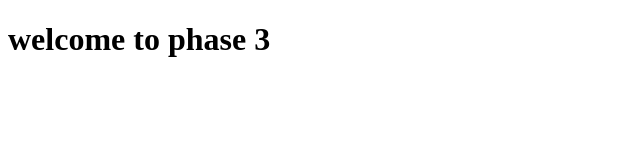
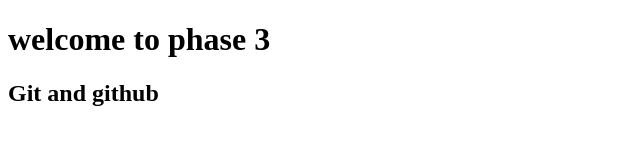
Before and after one commit to Melijah5/phase_3, a plain HTML site: page index.html in a window 1280 px wide. Shown: the whole page, without its empty margins (0-640 px from the left). Drawn offline with Linux system fonts and the light colour scheme.

Commit message:
second update

```diff
--- a/index.html
+++ b/index.html
@@ -8,6 +8,7 @@
 </head>
 <body>
     <h1>welcome to phase 3</h1>
+    <h2>Git and github</h2>
 
 </body>
 </html>
```
